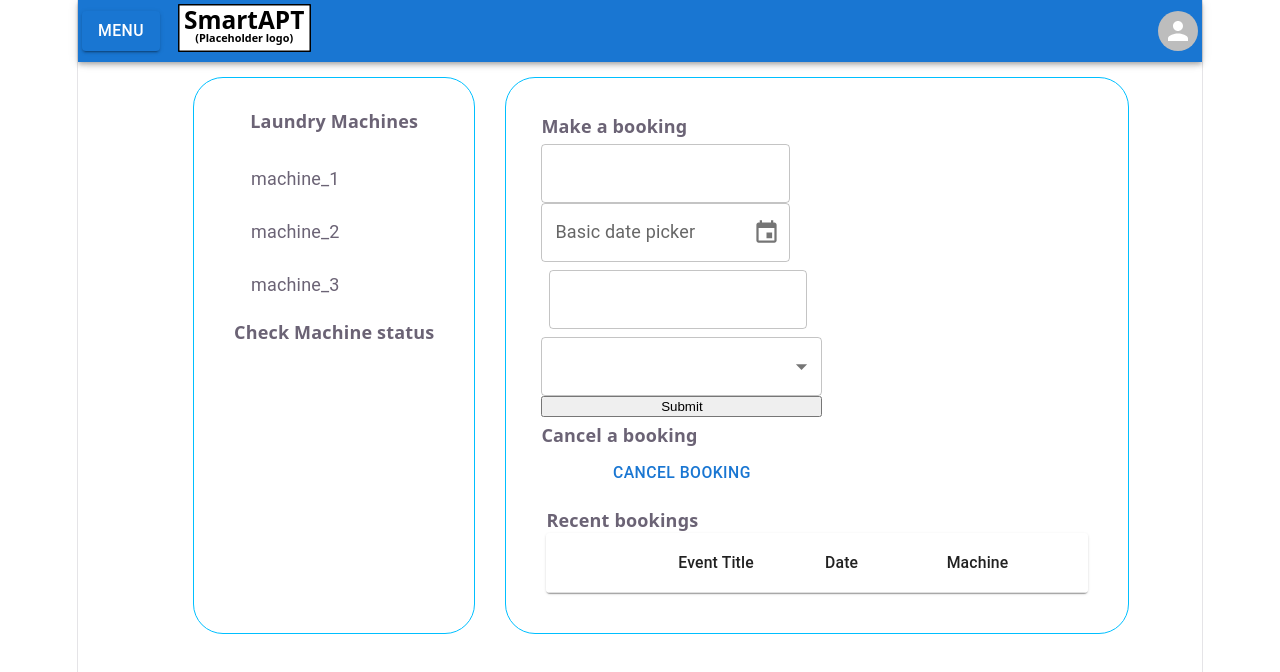
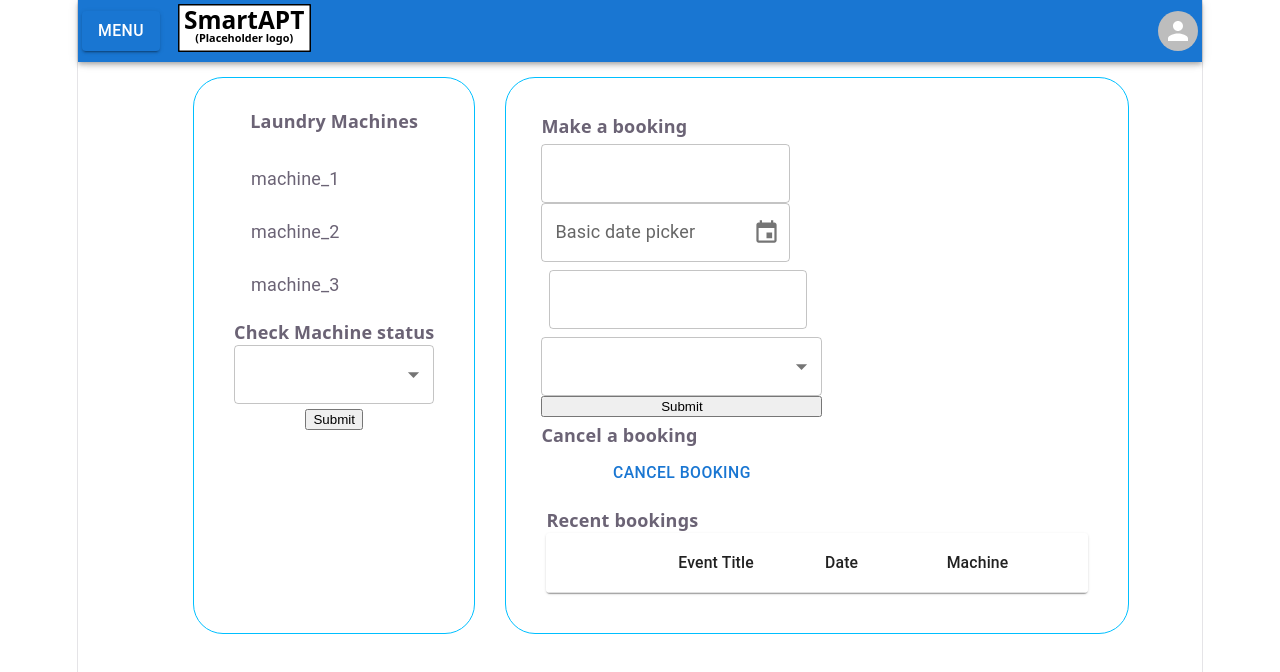
Before and after one commit to SevereWXJames/dormitory-managment-project, a React (Vite) app in the folder frontend/: page /facilities in a window 1280 px wide. Shown: the top 672 px of the page. Built offline with nearby package versions, Linux system fonts and the light colour scheme.

Commit message:
Added ui component for checking machine status with hardcoded responses

```diff
--- /dev/null
+++ b/frontend/src/components/residents/laundryBookings/reservationForm/CheckMachineStatus.tsx
@@ -0,0 +1,20 @@
+import MachineMenu from "./MachineMenu.tsx";
+import {useCheckMachineStatus} from "./useCheckMachineStatus.tsx";
+import {ResponsiveDialog} from "../../../common/ResponsiveDialog.tsx";
+
+export type CheckMachineStatusProps = {
+    machines: string[];
+}
+
+export function CheckMachineStatus(){
+    const {machine, handleChange, onSubmit, onClose, open} = useCheckMachineStatus();
+    const dialogContent = <div>Status of {machine}: OK</div>
+    const actions = <div>
+        <button onClick={onClose}>Exit</button>
+    </div>
+    return(<div>
+        <MachineMenu machine={machine} handleChange={handleChange}/>
+        <button onClick={onSubmit}>Submit</button>
+        <ResponsiveDialog open={open} handleClose={onClose} content={dialogContent} actions={actions}/>
+    </div>)
+}
--- /dev/null
+++ b/frontend/src/components/residents/laundryBookings/reservationForm/useCheckMachineStatus.tsx
@@ -0,0 +1,30 @@
+// useReservationForm.ts
+import { useState } from "react";
+import type { SelectChangeEvent } from "@mui/material/Select";
+
+export function useCheckMachineStatus() {
+    const [machine, setMachine] = useState("");
+    const [open, setOpen] = useState(false);
+
+    const handleChange = (event: SelectChangeEvent) => {
+        setMachine(event.target.value as string);
+    };
+
+    const onSubmit = () => {
+        setMachine(machine);
+        setOpen(true);
+        console.log("Checking machine status")
+    };
+
+    const onClose = () => {
+        setOpen(false);
+    };
+
+    return {
+        machine,
+        open, setOpen,
+        handleChange,
+        onSubmit,
+        onClose
+    };
+}
--- a/frontend/src/pages/common/residents/dashboard/dynamic/LaundryBookingsPage.tsx
+++ b/frontend/src/pages/common/residents/dashboard/dynamic/LaundryBookingsPage.tsx
@@ -7,6 +7,9 @@ import {
 import {
     RecentBookings
 } from "../../../../../components/residents/laundryBookings/bookingHistory/UserBookings.tsx";
+import {
+    CheckMachineStatus
+} from "../../../../../components/residents/laundryBookings/reservationForm/CheckMachineStatus.tsx";
 
 export type Bookings = {
     date: Date,
@@ -25,6 +28,7 @@ export function LaundryMachinesList() {
             </div>
             <div className={"check-machine-status"}>
                 <strong>Check Machine status</strong>
+                <CheckMachineStatus/>
             </div>
         </div>
     )
```
